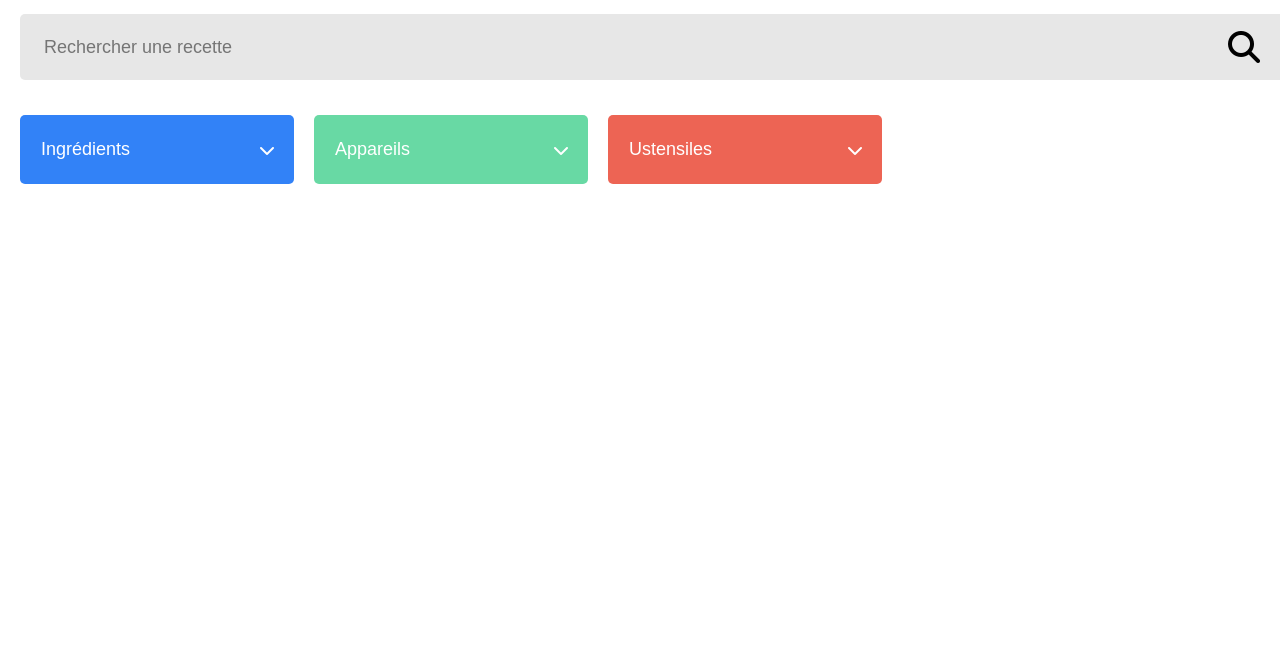
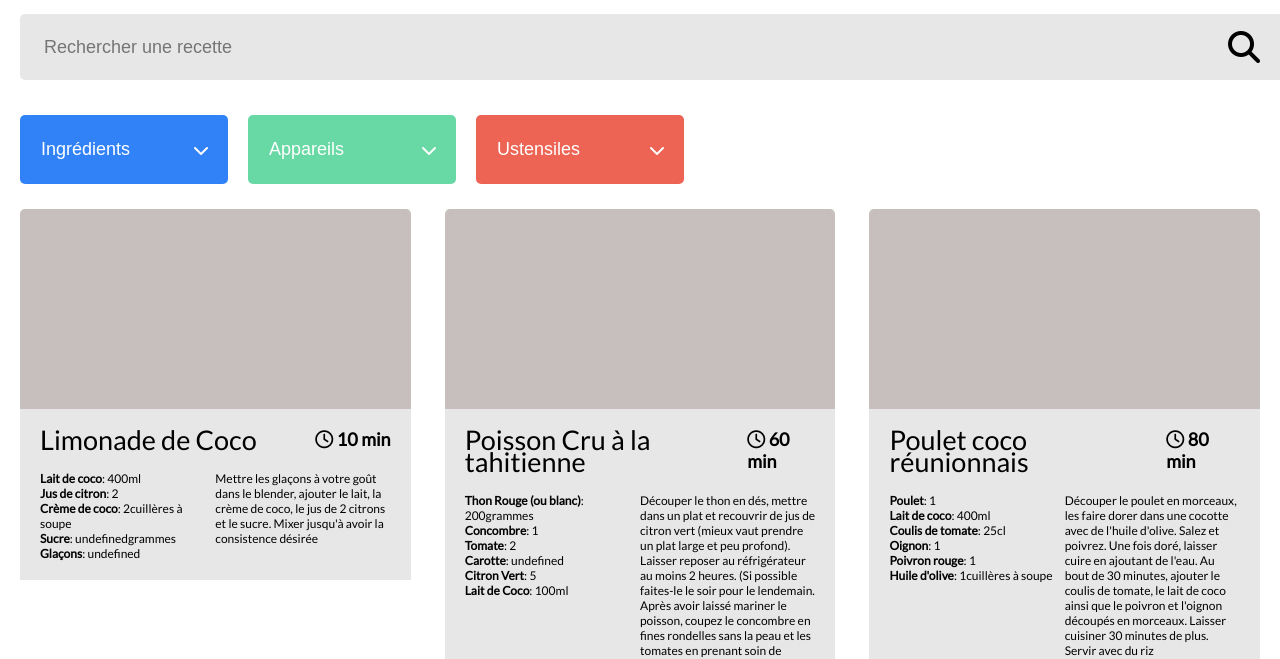
Before and after one commit to Fb921/OC_P7, a plain HTML site: page index.html in a window 1280 px wide. Shown: the part 141-800 px from the top of the page. Drawn offline with Linux system fonts and the light colour scheme.

Commit message:
Affichage des recettes

```diff
--- a/index.html
+++ b/index.html
@@ -5,7 +5,7 @@
     <meta charset="utf-8">
     <link rel="preconnect" href="https://fonts.googleapis.com">
     <link rel="preconnect" href="https://fonts.gstatic.com" crossorigin>
-    <link href="https://fonts.googleapis.com/css2?family=DM+Sans:wght@700&display=swap" rel="stylesheet">
+    <link href="https://fonts.googleapis.com/css2?family=DM+Sans:wght@700&family=Lato:wght@300;400&display=swap" rel="stylesheet">
     <script src="https://kit.fontawesome.com/17e76f62da.js" crossorigin="anonymous"></script>
     <title>Les petit plats</title>
   </head>
--- a/scripts/load-recipes.js
+++ b/scripts/load-recipes.js
@@ -4,3 +4,41 @@ xhttp.send();
 const recipes = JSON.parse(xhttp.responseText);
 
 console.log(recipes);
+
+for(let i=0;i<recipes.length;i++){
+    let article = document.createElement("article");
+    let recipe_img_container = document.createElement('div');
+    recipe_img_container.setAttribute('class','img_container');
+    let recipe_info_container = document.createElement('div');
+    recipe_info_container.setAttribute('class','recipe-infos_container');
+    let shortdesc_container = document.createElement("div");
+    shortdesc_container.setAttribute('class','shortdesc');
+    let title = document.createElement("h2");
+    title.textContent = recipes[i].name;
+    let time = document.createElement("div");
+    time.setAttribute('class','time_container');
+    time.innerHTML = '<i class="far fa-clock"></i> '+recipes[i].time+' min';
+    let instruct_container = document.createElement("div");
+    instruct_container.setAttribute('class','longdesc');
+    let ingredients = document.createElement("div");
+    ingredients.setAttribute('class','ingredients-container');
+    for(let y = 0;y<recipes[i].ingredients.length;y++){
+        let ingredient = document.createElement('div');
+        let unit = recipes[i].ingredients[y].unit;
+        if(!unit){unit = ""}
+        ingredient.innerHTML = "<span class='ingredient_name'>"+recipes[i].ingredients[y].ingredient+"</span>: " +recipes[i].ingredients[y].quantity + unit;
+        ingredients.appendChild(ingredient);
+    }
+    let howto = document.createElement("div");
+    howto.setAttribute('class','instructions-container');
+    howto.textContent = recipes[i].description;
+    shortdesc_container.appendChild(title);
+    shortdesc_container.appendChild(time);
+    instruct_container.appendChild(ingredients);
+    instruct_container.appendChild(howto);
+    recipe_info_container.appendChild(shortdesc_container);
+    recipe_info_container.appendChild(instruct_container);
+    article.appendChild(recipe_img_container);
+    article.appendChild(recipe_info_container);
+    document.querySelector('.recettes_container').appendChild(article);
+}
--- a/style.css
+++ b/style.css
@@ -53,6 +53,7 @@ input:focus-visible{
 /*Tags*/
 .filter-container_inputs-container{
     display:flex;
+    margin:0 0 25px 0;
 }
 
 .input-container{
@@ -65,6 +66,7 @@ input:focus-visible{
 
 .input-container > input{
     height:69px;
+    width:170px;
     line-height:69px;
     border:none;
     font-size:18px;
@@ -104,4 +106,42 @@ input:focus-visible{
 .recettes_container > article{
     width:31.5%;
     margin:0 0 50px 0;
+    font-family:'Lato';
+    border-radius:5px;
+    overflow:hidden;
 }
+.img_container{
+    height:200px;
+    background-color:#C7BEBE;
+}
+.recipe-infos_container{
+    padding:20px 20px 19px 20px;
+    text-align:left;
+    background-color:#E7E7E7;
+}
+.shortdesc{
+    justify-content:space-between;
+    font-size:18px;
+    display:flex;
+}
+.recettes_container > article h2{
+    margin:0;
+    font-weight:400;
+    line-height:21.6px
+}
+.time_container{
+    font-weight:700;
+    line-height:21.6px;
+}
+
+.longdesc{
+    margin:20px 0 0 0;
+    font-size:12px;
+    display:flex;
+}
+.ingredients-container,.instructions-container{
+    width:50%;
+}
+.ingredient_name{
+    font-weight:bold;
+}
```
